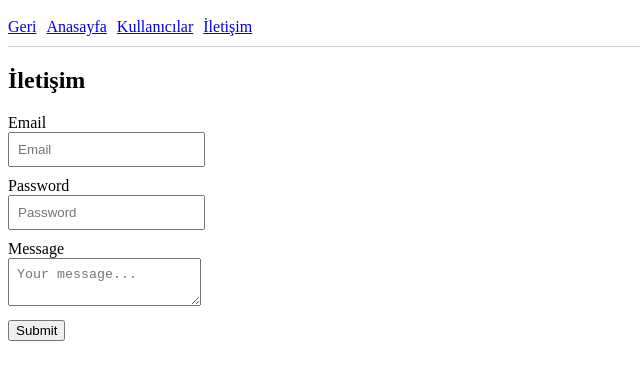
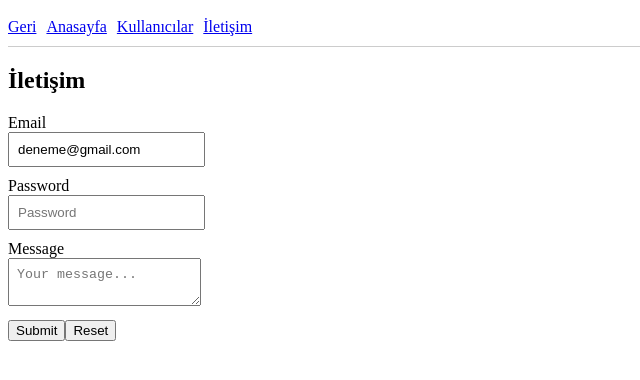
Before and after one commit to aygunbyr/routing, a React (Create React App) app: page /contact in a window 1280 px wide. Shown: the top 380 px of the page, without its empty margins (0-640 px from the left). Built offline with nearby package versions, Linux system fonts and the light colour scheme.

Commit message:
isSubmitting ve resetForm işlendi

```diff
--- a/src/pages/Dashboard/Contact.js
+++ b/src/pages/Dashboard/Contact.js
@@ -7,12 +7,14 @@ function Contact() {
     errors,
     handleBlur,
     handleChange,
+    handleReset,
     handleSubmit,
     isSubmitting,
     touched,
     values,
+    resetForm,
   } = useFormik({
-    initialValues: { email: "", password: "", message: "" },
+    initialValues: { email: "deneme@gmail.com", password: "", message: "" },
     validate: (values) => {
       const errors = {};
       if (!values.email) {
@@ -28,6 +30,7 @@ function Contact() {
       setTimeout(() => {
         alert(JSON.stringify(values, null, 2));
         setSubmitting(false);
+        resetForm();
       }, 400);
     },
   });
@@ -46,6 +49,7 @@ function Contact() {
             onBlur={handleBlur}
             value={values.email}
             placeholder="Email"
+            disabled={isSubmitting}
           />
           {errors.email && touched.email && errors.email}
         </div>
@@ -58,6 +62,7 @@ function Contact() {
             onBlur={handleBlur}
             value={values.password}
             placeholder="Password"
+            disabled={isSubmitting}
           />
           {errors.password && touched.password && errors.password}
         </div>
@@ -69,11 +74,13 @@ function Contact() {
             onBlur={handleBlur}
             value={values.message}
             placeholder="Your message..."
+            disabled={isSubmitting}
           />
         </div>
         <button type="submit" disabled={isSubmitting}>
           Submit
         </button>
+        <button onClick={handleReset}>Reset</button>
       </form>
     </div>
   );
```
